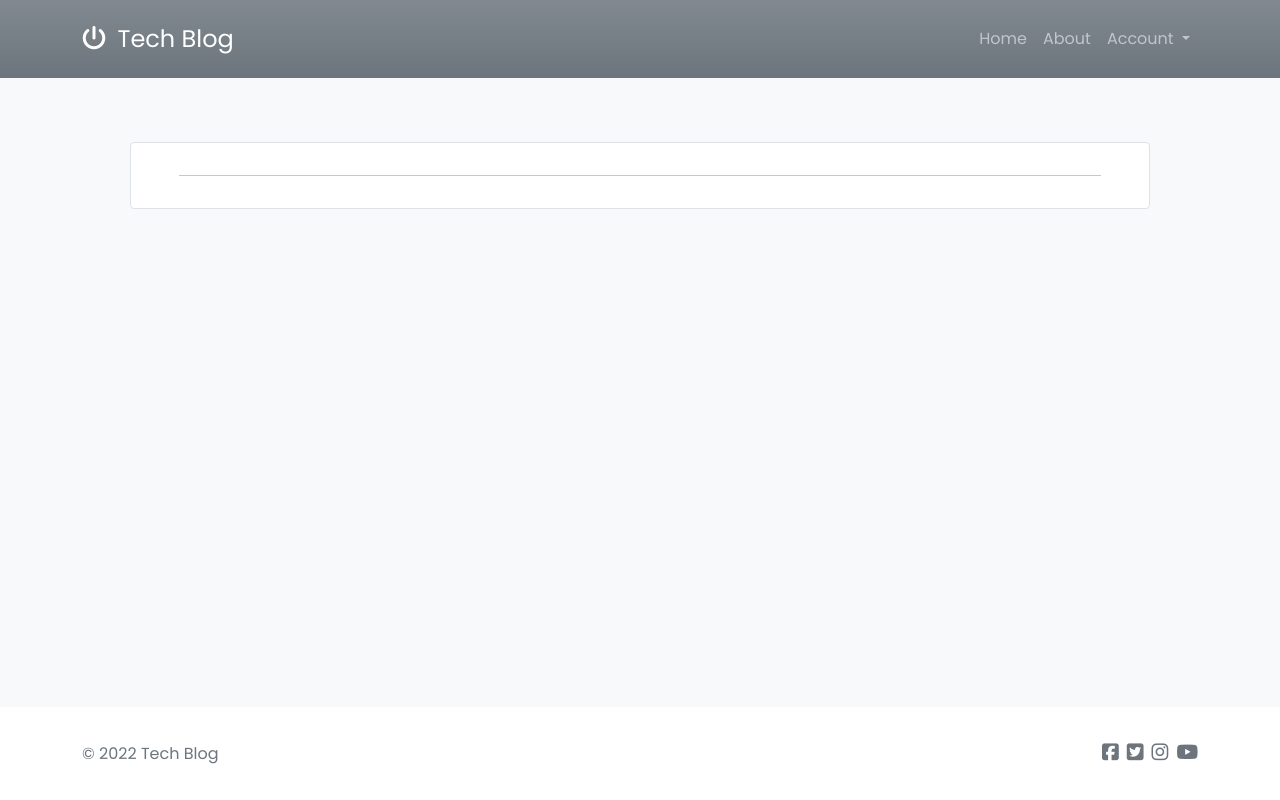
After one commit to LucasBehrendt/tech-blog, a Django app: template users/templates/users/profile.html in a window 1280 px wide. The commit adds this page. Run offline with Django 3.2, Linux system fonts and the light colour scheme; the template is opened without the code that fills it, so the values that code supplies are empty; some libraries are stand-ins or nearby versions.

Commit message:
Create view, url & template for profile.html

```diff
--- a/templates/base.html
+++ b/templates/base.html
@@ -53,7 +53,7 @@
                                 <li>
                                     <hr class="dropdown-divider">
                                 </li>
-                                <li><a class="dropdown-item" href="#">Profile</a></li>
+                                <li><a class="dropdown-item" href="{% url 'profile' %}">Profile</a></li>
                                 <li><a class="dropdown-item" href="{% url 'signout' %}">Sign Out</a></li>
                             </ul>
                             {% else %}
--- /dev/null
+++ b/users/templates/users/profile.html
@@ -0,0 +1,13 @@
+{% extends 'base.html' %}
+{% block content %}
+<!-- Profile page -->
+<div class="container my-5">
+    <div class="px-md-5 px-3 py-3 m-md-5 border rounded bg-white">
+        <h4 class="lh-base">{{ user.username }}</h4>
+        <hr>
+        <div>
+
+        </div>
+    </div>
+</div>
+{% endblock %}
--- a/users/templates/users/signout.html
+++ b/users/templates/users/signout.html
@@ -1,9 +1,9 @@
 {% extends 'base.html' %}
 {% block content %}
-<!-- Sign In form -->
+<!-- Sign Out form -->
 <div class="container my-5">
     <div class="px-md-5 px-3 py-3 m-md-5 border rounded bg-white">
-        <h4 class="lh-base">You have been logged out!</h4>
+        <h4 class="lh-base">You have been signed out!</h4>
         <hr>
         <div>
             <small class="text-muted">
--- a/users/urls.py
+++ b/users/urls.py
@@ -8,4 +8,5 @@ urlpatterns = [
         template_name='users/signin.html'), name='signin'),
     path('signout/', auth_views.LogoutView.as_view(
         template_name='users/signout.html'), name='signout'),
+    path('profile/', views.Profile.as_view(), name='profile'),
 ]
--- a/users/views.py
+++ b/users/views.py
@@ -1,7 +1,13 @@
 from django.shortcuts import render, redirect
 from django.contrib.auth import login
 from django.contrib import messages
+from django.views.generic import TemplateView
 from .forms import UserRegisterForm
+
+
+class Profile(TemplateView):
+    """Profile page render view"""
+    template_name = 'users/profile.html'
 
 
 def register(request):
```
